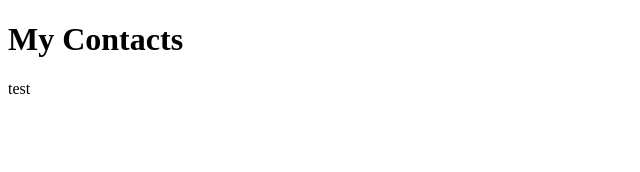
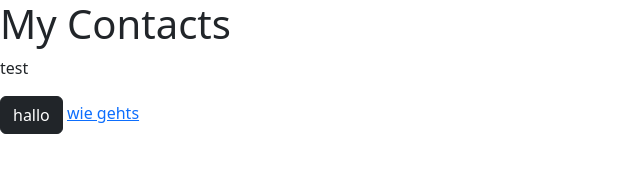
Before and after one commit to L0ki7778/developerAkademiePracticeFolder, a website: page index.html in a window 1280 px wide. Shown: the whole page, without its empty margins (0-640 px from the left). Drawn offline with nearby package versions, Linux system fonts and the light colour scheme.

Commit message:
added bootstrap

```diff
--- a/index.html
+++ b/index.html
@@ -7,11 +7,14 @@
     <title>QuizApp</title>
     <script src="script.js"></script>
     <link rel="stylesheet" href="style/styles.css">
+    <link rel="stylesheet" href="node_modules/bootstrap/dist/css/bootstrap.min.css">
 </head>
 
 <body onload="render()">
     <div id="contacts"></div>
     <p>test</p>
+    <button class="btn btn-dark">hallo</button>
+    <a href="#"> wie gehts</a>
 </body>
 
 </html>
--- /dev/null
+++ b/package.json
@@ -0,0 +1,5 @@
+{
+  "dependencies": {
+    "bootstrap": "^5.3.2"
+  }
+}
```
Also changed, not shown: 1 other file.
